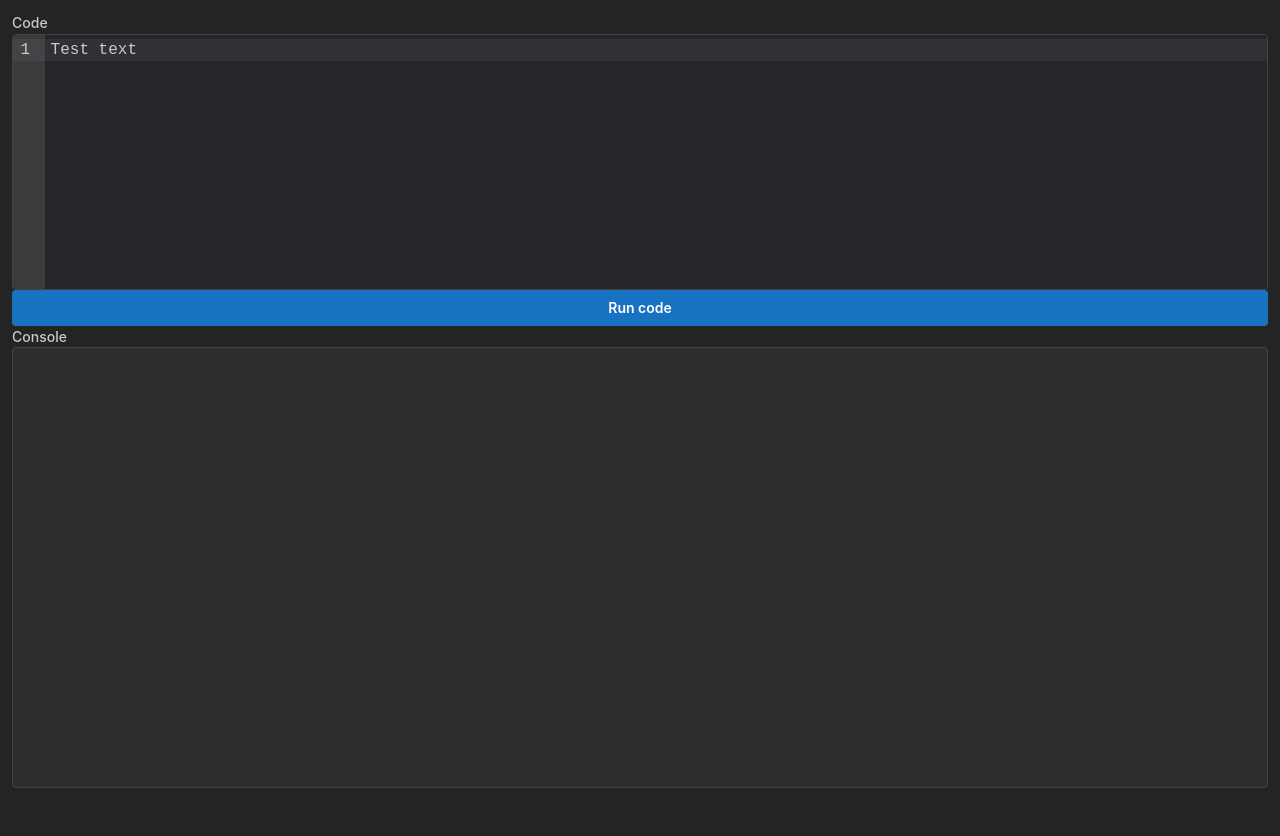
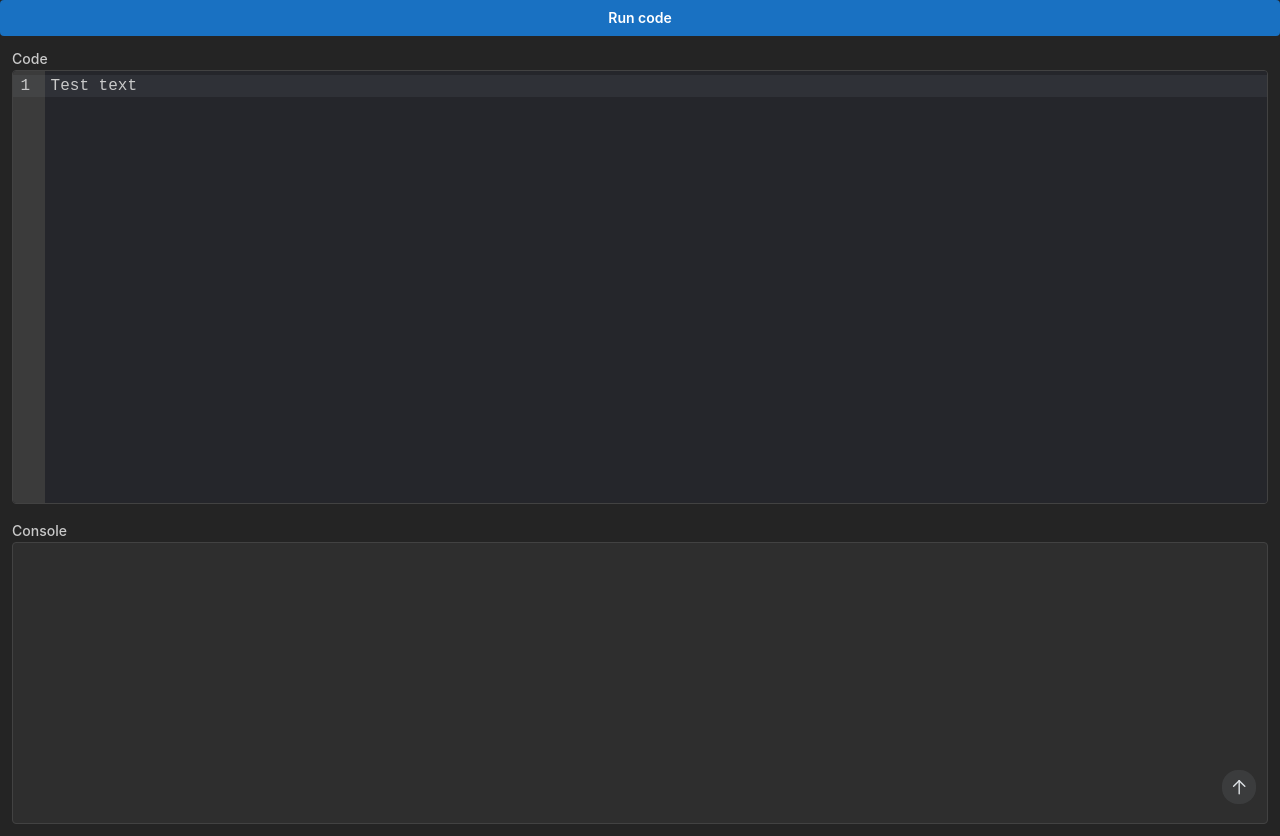
Before and after one commit to ningaro/PyWebCode, a React (Vite) app: page / in a window 1280 px wide. Before the commit the page ends 800 px from the top, so only its background shows below. Built offline with nearby package versions, Linux system fonts and the light colour scheme.

Commit message:
✨ Create pretty console

```diff
--- a/package.json
+++ b/package.json
@@ -16,6 +16,7 @@
     "@mantine/hooks": "7.2.2",
     "@uiw/codemirror-themes": "4.21.21",
     "@uiw/react-codemirror": "4.21.21",
+    "moment": "2.29.4",
     "pyodide": "0.24.1",
     "react": "18.2.0",
     "react-dom": "18.2.0"
--- a/src/App.tsx
+++ b/src/App.tsx
@@ -6,14 +6,20 @@ import { ReloadPrompt } from "./components/ReloadPromt"
 import { useCodeExec } from "./hooks/useCodeExec"
 
 export default function App() {
-  const { code, consoleHistory, setCode, codeExec } = useCodeExec()
+  const { code, consoleHistory, setCode, codeExec, clearConsoleHistory } =
+    useCodeExec()
 
   return (
-    <Flex direction="column" p="sm" h="100%">
+    <>
       <ReloadPrompt />
-      <CodeArea code={code} setCode={setCode} />
       <CodeExecButton codeExec={codeExec} />
-      <Console data={consoleHistory} />
-    </Flex>
+      <Flex direction="column" p="sm" h="100%" gap="md">
+        <CodeArea code={code} setCode={setCode} />
+        <Console
+          data={consoleHistory}
+          clearConsoleHistory={clearConsoleHistory}
+        />
+      </Flex>
+    </>
   )
 }
--- a/src/components/Console.tsx
+++ /dev/null
@@ -1,28 +0,0 @@
-import { memo } from "react"
-import { IConsoleData as IConsoleData } from "../types"
-import { Textarea } from "@mantine/core"
-
-interface ConsoleProps {
-  data: IConsoleData[]
-}
-
-export const Console = memo(function ConsoleMemo({ data }: ConsoleProps) {
-  const value = data.reduce(
-    (prev, { value, isError }) =>
-      prev + `${isError ? "[Ошибка!]: " : "[Логи]: "} ${value}\n`,
-    ""
-  )
-
-  return (
-    <Textarea
-      styles={{
-        root: { flex: 1, display: "flex", flexDirection: "column" },
-        wrapper: { flex: 1, display: "flex" },
-        input: { flex: 1, display: "flex" },
-      }}
-      label="Console"
-      value={value}
-      readOnly
-    />
-  )
-})
--- /dev/null
+++ b/src/components/Console/components/ClearIcon.tsx
@@ -0,0 +1,26 @@
+import { ActionIcon } from "@mantine/core"
+import { IconTrashX } from "@tabler/icons-react"
+
+interface ClearIconProps {
+  onClick: () => void
+  isVisible?: boolean
+}
+
+export function ClearIcon({ onClick, isVisible = true }: ClearIconProps) {
+  return (
+    <ActionIcon
+      onClick={onClick}
+      variant="light"
+      color="red"
+      aria-label="Clear console"
+      style={{
+        position: "absolute",
+        right: "var(--mantine-spacing-sm)",
+        top: "var(--mantine-spacing-xl)",
+        display: isVisible ? "inherit" : "none",
+      }}
+    >
+      <IconTrashX style={{ width: "70%", height: "70%" }} stroke={1.5} />
+    </ActionIcon>
+  )
+}
--- /dev/null
+++ b/src/components/Console/components/HowLongAgo.tsx
@@ -0,0 +1,30 @@
+import { Text } from "@mantine/core"
+import moment from "moment"
+import { useCallback, useEffect, useState } from "react"
+
+interface HowLongAgoProps {
+  dateTime?: string
+}
+
+export function HowLongAgo({ dateTime }: HowLongAgoProps) {
+  const [howLongAgo, setHowLongAgo] = useState("")
+
+  moment.relativeTimeThreshold("s", 60)
+  moment.relativeTimeThreshold("ss", -1)
+
+  const updateTime = useCallback(() => {
+    setHowLongAgo(moment(dateTime).fromNow())
+  }, [dateTime])
+
+  useEffect(() => {
+    updateTime()
+
+    const updateInterval = setInterval(() => {
+      updateTime()
+    }, 5000)
+
+    return () => clearInterval(updateInterval)
+  }, [dateTime, updateTime])
+
+  return <Text>{howLongAgo}</Text>
+}
--- /dev/null
+++ b/src/components/Console/components/MoveTopIcon.tsx
@@ -0,0 +1,26 @@
+import { ActionIcon } from "@mantine/core"
+import { IconArrowUp } from "@tabler/icons-react"
+
+interface MoveTopIconProps {
+  onClick: () => void
+}
+
+export function MoveTopIcon({ onClick }: MoveTopIconProps) {
+  return (
+    <ActionIcon
+      onClick={onClick}
+      variant="light"
+      color="gray"
+      size="lg"
+      radius="lg"
+      aria-label="Scroll to top"
+      style={{
+        position: "absolute",
+        right: "var(--mantine-spacing-sm)",
+        bottom: "var(--mantine-spacing-lg)",
+      }}
+    >
+      <IconArrowUp style={{ width: "70%", height: "70%" }} stroke={1.5} />
+    </ActionIcon>
+  )
+}
--- /dev/null
+++ b/src/components/Console/components/Record.tsx
@@ -0,0 +1,28 @@
+import { Flex, Text } from "@mantine/core"
+import { HowLongAgo } from "./HowLongAgo"
+
+interface RecordProps {
+  value?: string
+  type: "Error" | "Log"
+  dateTime?: string
+}
+
+export function Record({ value, type, dateTime }: RecordProps) {
+  const isError = type === "Error"
+
+  return (
+    <Flex gap="sm" direction="column">
+      <Flex gap="sm">
+        <Text fw="700" c={isError ? "red.2" : "indigo.2"}>
+          {isError ? "[ERROR]" : "[LOG]"}
+        </Text>
+        <HowLongAgo dateTime={dateTime} />
+      </Flex>
+      <Flex direction="column">
+        {value?.split("\n").map((line) => (
+          <Text ff="monospace">{line}</Text>
+        ))}
+      </Flex>
+    </Flex>
+  )
+}
--- /dev/null
+++ b/src/components/Console/index.tsx
@@ -0,0 +1,65 @@
+import { memo, useCallback, useMemo, useRef } from "react"
+import { IConsoleData as IConsoleData } from "../../types"
+import { Flex, Input } from "@mantine/core"
+import { Record } from "./components/Record"
+import { ClearIcon } from "./components/ClearIcon"
+import { MoveTopIcon } from "./components/MoveTopIcon"
+
+interface ConsoleProps {
+  data: IConsoleData[]
+  clearConsoleHistory: () => void
+}
+
+export const Console = memo(function ConsoleMemo({
+  data,
+  clearConsoleHistory,
+}: ConsoleProps) {
+  const isDataEmpty = useMemo(() => !!data.length, [data.length])
+
+  const recordsListRef = useRef<HTMLDivElement>(null)
+
+  const scrollToTopRecordsList = useCallback(() => {
+    if (recordsListRef.current) {
+      const { scrollTop } = recordsListRef.current
+      recordsListRef.current.scroll({ top: 0 - scrollTop, behavior: "smooth" })
+    }
+  }, [recordsListRef])
+
+  return (
+    <Input.Wrapper
+      style={{
+        flex: 2 / 5,
+        display: "flex",
+        flexDirection: "column",
+        overflow: "auto",
+        position: "relative",
+      }}
+      label="Console"
+    >
+      <ClearIcon onClick={clearConsoleHistory} isVisible={isDataEmpty} />
+      <MoveTopIcon onClick={scrollToTopRecordsList} />
+      <Flex
+        style={{
+          height: "100%",
+          overflow: "auto",
+          border:
+            "calc(.0625rem*var(--mantine-scale)) solid var(--mantine-color-default-border)",
+          borderRadius: "var(--mantine-radius-sm)",
+          background: "var(--mantine-color-default)",
+          flexDirection: "column",
+        }}
+        ref={recordsListRef}
+        gap="md"
+      >
+        {data.toReversed().map(({ value, isError, dateTime }) => (
+          <Record
+            key={value + dateTime}
+            value={value}
+            type={isError ? "Error" : "Log"}
+            dateTime={dateTime}
+          />
+        ))}
+      </Flex>
+    </Input.Wrapper>
+  )
+})
--- a/src/hooks/useCodeExec.ts
+++ b/src/hooks/useCodeExec.ts
@@ -33,5 +33,9 @@ export function useCodeExec() {
     compile(code)
   }, [code, compile])
 
-  return { code, consoleHistory, setCode, codeExec }
+  const clearConsoleHistory = () => {
+    setConsoleHistory([])
+  }
+
+  return { code, consoleHistory, setCode, codeExec, clearConsoleHistory }
 }
--- a/src/types.ts
+++ b/src/types.ts
@@ -1,4 +1,5 @@
 export interface IConsoleData {
   value?: string
+  dateTime: string
   isError: boolean
 }
--- a/tsconfig.json
+++ b/tsconfig.json
@@ -2,7 +2,7 @@
   "compilerOptions": {
     "target": "ES2020",
     "useDefineForClassFields": true,
-    "lib": ["ES2020", "DOM", "DOM.Iterable", "WebWorker"],
+    "lib": ["ESNext", "DOM", "DOM.Iterable", "WebWorker"],
     "module": "ESNext",
     "skipLibCheck": true,
 
```
Also changed, not shown: src/workers/python.ts (+13 -2 lines).
